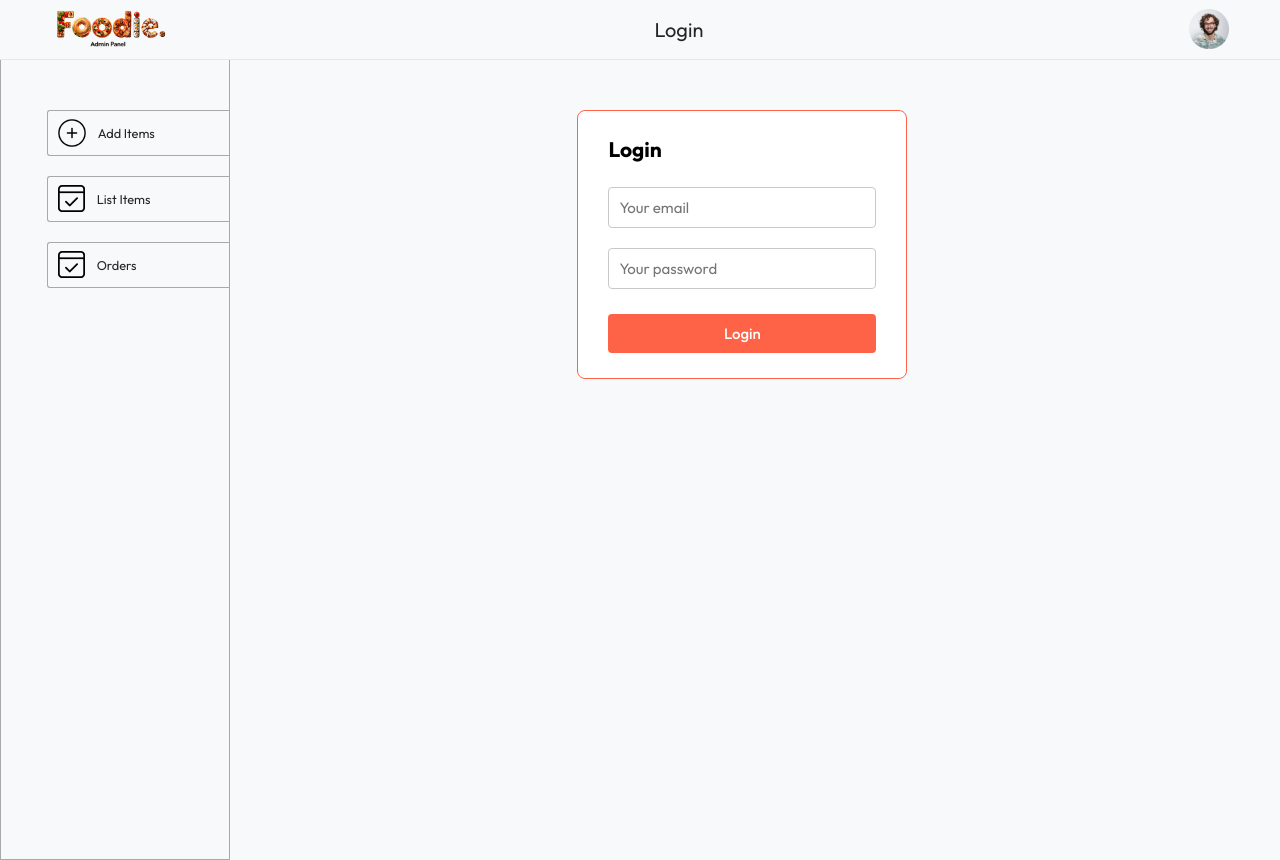
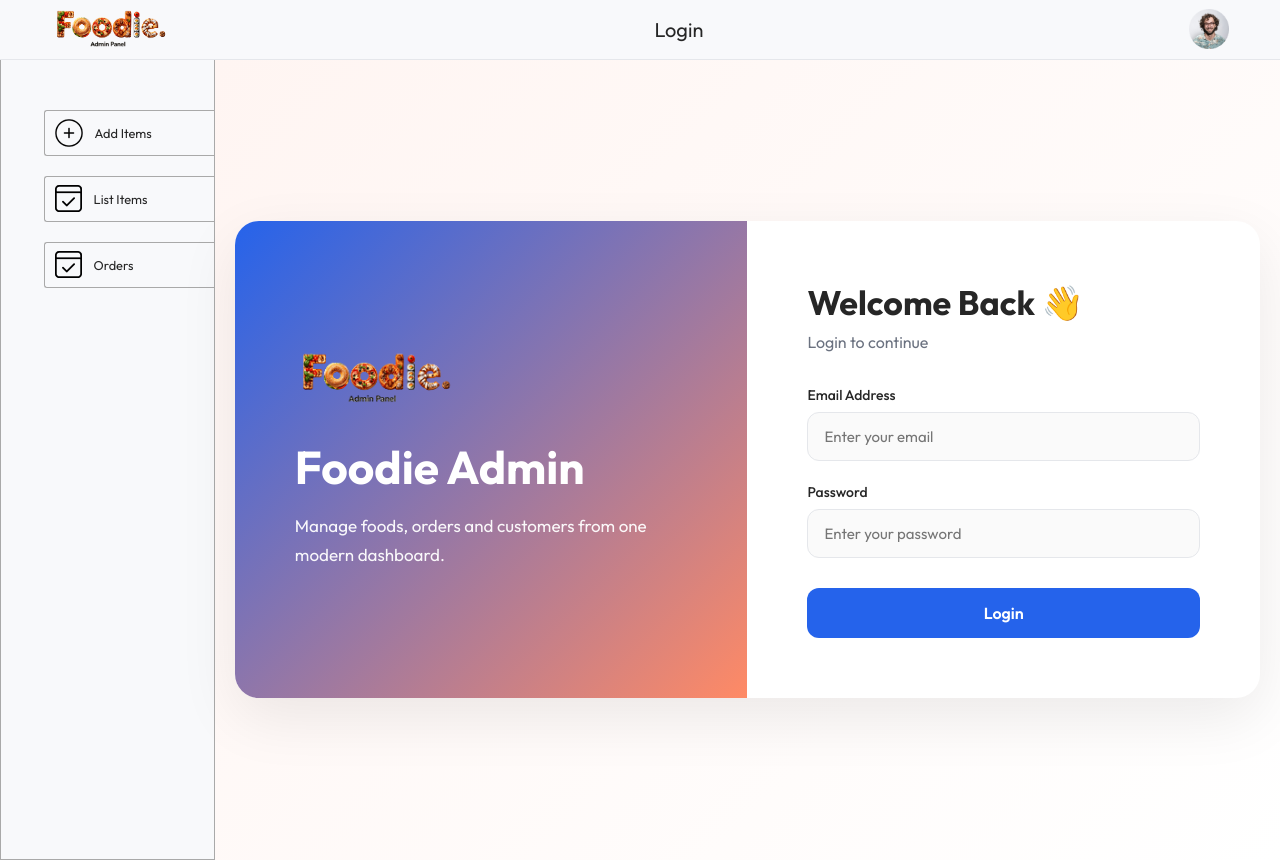
Before and after one commit to TheOwaisLone/Foodie, a React (Vite) app in the folder admin/: page / in a window 1280 px wide. Built offline with nearby package versions, Linux system fonts and the light colour scheme.

Commit message:
feat - Revamp Login component with enhanced UI, improved state management, and error handling

```diff
--- a/admin/src/components/Login/Login.css
+++ b/admin/src/components/Login/Login.css
@@ -1,61 +1,184 @@
-.login-popup{
-    width: 70%;
-    margin-left: max(5vw,25px);
-    margin-top: 50px;
+.login-page {
+  min-height: 100vh;
+
+  display: flex;
+  align-items: center;
+  justify-content: center;
+
+  padding: 40px 20px;
+
+  background: linear-gradient(135deg, #fff5f2, #ffffff);
+}
+
+/* Wrapper */
+
+.login-wrapper {
+  width: 100%;
+  max-width: 1100px;
+
+  background: white;
+
+  border-radius: 24px;
+
+  overflow: hidden;
+
   display: grid;
+  grid-template-columns: 1fr 1fr;
+
+  box-shadow: 0 20px 60px rgba(0, 0, 0, 0.08);
 }
-.login-popup-container{
-    border: 1px solid tomato;
-    place-self: start center;
-    width:max(23vw,330px);
-    color: #808080;
-    background-color: white;
+
+/* Left */
+
+.login-left {
+  background: linear-gradient(135deg, var(--primary), #ff8a65);
+
+  color: white;
+
+  padding: 60px;
+
   display: flex;
   flex-direction: column;
-    gap: 25px;
-    padding: 25px 30px;
-    border-radius: 8px;
-    font-size: 14px;
-    animation: fadeIn 0.5s;
+  justify-content: center;
+}
 
+.login-logo {
+  width: 160px;
+  margin-bottom: 30px;
 }
-.login-popup-title{
-    display: flex;
-    justify-content: space-between;
-    align-items: center;
-    color: black;
+
+.login-left h1 {
+  font-size: 46px;
+  font-weight: 700;
+
+  margin-bottom: 16px;
 }
-.login-popup-inputs{
+
+.login-left p {
+  font-size: 17px;
+  line-height: 1.7;
+
+  opacity: 0.95;
+}
+
+/* Right */
+
+.login-popup-container {
+  padding: 60px;
+
   display: flex;
   flex-direction: column;
-    gap: 20px;
-}
-.login-popup-inputs input{
-    outline: none;
-    border: 1px solid #c9c9c9;
-    padding: 10px;
-    border-radius: 4px;
-}
-.login-popup-container button{
-    border: none;
-    padding: 10px;
-    border-radius: 4px;
-    color: white;
-    background-color: tomato;
-    font-size: 15px;
-    cursor: pointer;
+  justify-content: center;
 }
 
-@media (max-width:650px) {
-    .login-popup{
-        height: 100%;
-        margin: 50px auto;
+/* Title */
+
+.login-popup-title h2 {
+  font-size: 34px;
+  color: var(--text);
+
+  margin-bottom: 8px;
 }
-    .login-popup-container{
+
+.login-popup-title p {
+  color: var(--muted);
+
+  margin-bottom: 34px;
+}
+
+/* Inputs */
+
+.login-popup-inputs {
+  display: flex;
+  flex-direction: column;
+  gap: 22px;
+}
+
+.input-group {
+  display: flex;
+  flex-direction: column;
+  gap: 8px;
+}
+
+.input-group label {
+  font-size: 14px;
+  font-weight: 500;
+  color: var(--text);
+}
+
+.input-group input {
   width: 100%;
-        padding: 25px 10px;
+  padding: 14px 16px;
+
+  border-radius: 12px;
+
+  border: 1px solid var(--border);
+
+  background: #fafafa;
+
+  transition: var(--transition);
 }
-    .login-popup-title{
-        justify-content: center;
+
+.input-group input:focus {
+  background: white;
+}
+
+/* Button */
+
+.login-btn {
+  margin-top: 30px;
+
+  width: 100%;
+
+  background: var(--primary);
+
+  color: white;
+
+  border: none;
+
+  padding: 15px;
+
+  border-radius: 12px;
+
+  font-size: 16px;
+  font-weight: 600;
+
+  transition: var(--transition);
+}
+
+.login-btn:hover {
+  background: var(--primary-dark);
+
+  transform: translateY(-2px);
+}
+
+.login-btn:disabled {
+  opacity: 0.7;
+  cursor: not-allowed;
+}
+
+/* Responsive */
+
+@media (max-width: 900px) {
+  .login-wrapper {
+    grid-template-columns: 1fr;
+  }
+
+  .login-left {
+    display: none;
+  }
+
+  .login-popup-container {
+    padding: 40px 24px;
   }
 }
+
+@media (max-width: 500px) {
+  .login-popup-title h2 {
+    font-size: 28px;
+  }
+
+  .login-popup-container {
+    padding: 32px 20px;
+  }
+}
--- a/admin/src/components/Login/Login.jsx
+++ b/admin/src/components/Login/Login.jsx
@@ -1,72 +1,141 @@
-import React, { useContext, useEffect } from "react";
+import React, { useContext, useEffect, useState } from "react";
 import "./Login.css";
-import { useState } from "react";
 import { toast } from "react-toastify";
 import axios from "axios";
 import { StoreContext } from "../../context/StoreContext";
-import {useNavigate } from "react-router-dom";
+import { useNavigate } from "react-router-dom";
+import { assets } from "../../assets/assets";
 
 const Login = ({ url }) => {
-  const navigate=useNavigate();
-  const {admin,setAdmin,token, setToken } = useContext(StoreContext);
+  const navigate = useNavigate();
+
+  const { admin, setAdmin, token, setToken, setUser } =
+    useContext(StoreContext);
+
+  const [loading, setLoading] = useState(false);
+
   const [data, setData] = useState({
     email: "",
     password: "",
   });
+
+  // Input Handler
   const onChangeHandler = (event) => {
     const name = event.target.name;
+
     const value = event.target.value;
-    setData((data) => ({ ...data, [name]: value }));
+
+    setData((prev) => ({
+      ...prev,
+      [name]: value,
+    }));
   };
+
+  // Login
   const onLogin = async (event) => {
     event.preventDefault();
-    const response = await axios.post(url + "/api/user/login", data);
+
+    try {
+      setLoading(true);
+
+      const response = await axios.post(`${url}/api/user/login`, data);
+
       if (response.data.success) {
-      if (response.data.role === "admin") {
+        if (response.data.user.role === "admin") {
+          // Context
           setToken(response.data.token);
+
           setAdmin(true);
+
+          setUser(response.data.user);
+
+          // LocalStorage
           localStorage.setItem("token", response.data.token);
+
           localStorage.setItem("admin", true);
-        toast.success("Login Successfully");
-        navigate("/add")
-      }else{
+
+          localStorage.setItem("user", JSON.stringify(response.data.user));
+
+          toast.success(`Welcome back ${response.data.user.name}`);
+
+          navigate("/add");
+        } else {
           toast.error("You are not an admin");
         }
       } else {
         toast.error(response.data.message);
       }
+    } catch (error) {
+      console.log(error);
+
+      toast.error(error.response?.data?.message || "Login failed");
+    } finally {
+      setLoading(false);
+    }
   };
-  useEffect(()=>{
-    if(admin && token){
+
+  // Auto Redirect
+  useEffect(() => {
+    if (admin && token) {
       navigate("/add");
     }
-  },[])
+  }, [admin, token, navigate]);
+
   return (
-    <div className="login-popup">
+    <div className="login-page">
+      <div className="login-wrapper">
+        {/* Left Side */}
+
+        <div className="login-left">
+          <img src={assets.logo} alt="logo" className="login-logo" />
+
+          <h1>Foodie Admin</h1>
+
+          <p>Manage foods, orders and customers from one modern dashboard.</p>
+        </div>
+
+        {/* Right Side */}
+
         <form onSubmit={onLogin} className="login-popup-container">
           <div className="login-popup-title">
-          <h2>Login</h2>
+            <h2>Welcome Back 👋</h2>
+
+            <p>Login to continue</p>
           </div>
+
           <div className="login-popup-inputs">
+            <div className="input-group">
+              <label>Email Address</label>
+
               <input
                 name="email"
                 onChange={onChangeHandler}
                 value={data.email}
                 type="email"
-            placeholder="Your email"
+                placeholder="Enter your email"
                 required
               />
+            </div>
+
+            <div className="input-group">
+              <label>Password</label>
+
               <input
                 name="password"
                 onChange={onChangeHandler}
                 value={data.password}
                 type="password"
-            placeholder="Your password"
+                placeholder="Enter your password"
                 required
               />
             </div>
-        <button type="submit">Login</button>
+          </div>
+
+          <button type="submit" disabled={loading} className="login-btn">
+            {loading ? "Logging in..." : "Login"}
+          </button>
         </form>
+      </div>
     </div>
   );
 };
```
Lines whose indentation alone changed are shown as unchanged.
